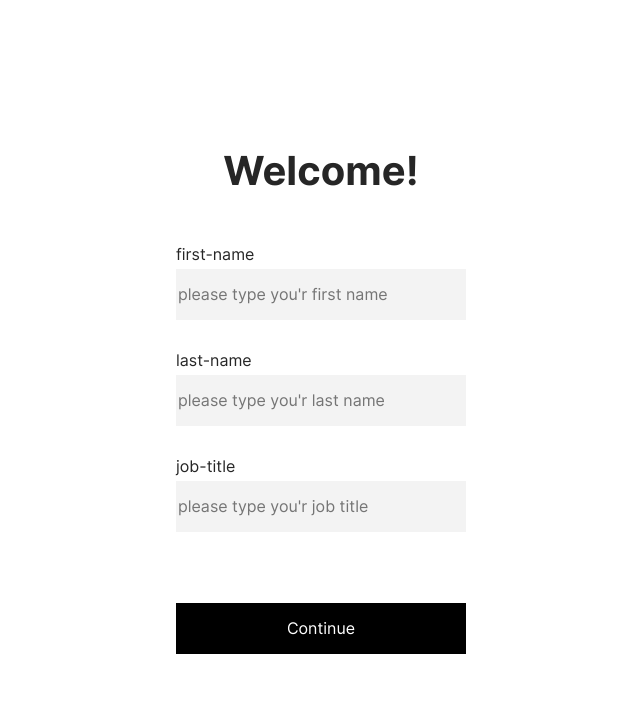
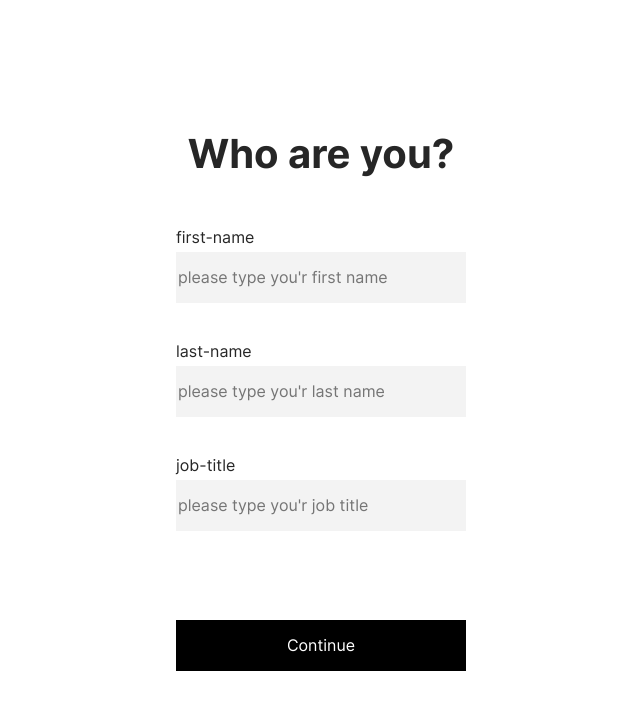
Before and after one commit to squeeze-sweet/frontend, a React (Create React App) app: page /general-info in a window 1280 px wide. Shown: the top 710 px of the page, without its empty margins (319-959 px from the left). Built offline with nearby package versions, Linux system fonts and the light colour scheme; a web font is replaced by a local one.

Commit message:
Валидация и обработка информации пользователя

```diff
--- a/src/components/templates/form-page/index.tsx
+++ b/src/components/templates/form-page/index.tsx
@@ -3,13 +3,18 @@ import { Button } from '../../../components/ui-elements/button';
 import styles from './page.module.scss';
 
 type Props = {
-  handleSubmit: (e: FormEvent) => void;
+  onSubmit: (e: React.ChangeEvent<HTMLFormElement>) => void;
   heading: string;
   buttonText: string;
   children: ReactElement;
 };
 
-export default function FormPage({ handleSubmit, heading, buttonText, children }: Props) {
+export default function FormPage({ onSubmit, heading, buttonText, children }: Props) {
+  const handleSubmit = (e: React.ChangeEvent<HTMLFormElement>) => {
+    e.preventDefault();
+    onSubmit(e);
+  };
+
   return (
     <form onSubmit={handleSubmit} className={styles.container}>
       <h1>{heading}</h1>
--- a/src/components/ui-elements/input/index.tsx
+++ b/src/components/ui-elements/input/index.tsx
@@ -1,7 +1,8 @@
+import { ChangeEvent } from 'react';
 import styles from './input.module.scss';
 
 type Props = {
-  onChange?: (e: any) => void;
+  onChange?: (e: ChangeEvent<HTMLInputElement>) => void;
   id: string;
   placeholder: string;
   label: string;
--- a/src/components/ui-elements/input/input.module.scss
+++ b/src/components/ui-elements/input/input.module.scss
@@ -18,5 +18,6 @@
 }
 
 .error {
+  height: 18px;
   color: $error-error-red;
 }
--- a/src/pages/emale-chosing/emale-chosing.module.scss
+++ /dev/null
@@ -1,20 +0,0 @@
-@import '/src/styles/mixins.scss';
-
-.container {
-  width: 290px;
-  height: 100%;
-  margin: auto;
-  display: flex;
-  flex-direction: column;
-  align-items: center;
-  text-align: center;
-  justify-content: center;
-  gap: 50px;
-}
-
-.error {
-  color: red;
-  font-size: 12px;
-  line-height: 16px;
-  text-align: center;
-}
--- a/src/pages/emale-chosing/index.tsx
+++ b/src/pages/emale-chosing/index.tsx
@@ -1,20 +1,18 @@
 import { useStore } from '../../store';
-import { useState } from 'react';
+import { ChangeEvent, EventHandler, FormEvent, useState } from 'react';
 import { useNavigate } from 'react-router-dom';
 import { Input } from '../../components/ui-elements/input';
 import { validateEmail } from './helpers';
 import LayoutPage from '../../components/templates/form-page';
-import styles from './emale-chosing.module.scss';
 
 export default function EmaleChosing() {
-  const [localEmail, setLocalEmail] = useState('');
   const [errorMsg, setErrorMsg] = useState('');
 
   let navigate = useNavigate();
   const setEmail = useStore(state => state.setEmail);
 
-  const handleSubmit = (e: any) => {
-    e.preventDefault();
+  const handleSubmit = (e: React.ChangeEvent<HTMLFormElement>) => {
+    const localEmail = e.target['email'].value;
     if (!validateEmail(localEmail)) {
       setErrorMsg('e-mail format is invalid!');
       return;
@@ -25,13 +23,17 @@ export default function EmaleChosing() {
     navigate('/general-info');
   };
 
-  const handleEmailChange = (e: any) => {
-    console.log(e.target.value);
-    setLocalEmail(e.target.value);
+  const handleEmailChange = (e: ChangeEvent<HTMLInputElement>) => {
+    const localEmail = e.target.value;
+    if (errorMsg) {
+      if (validateEmail(localEmail)) {
+        setErrorMsg('');
+      }
+    }
   };
 
   return (
-    <LayoutPage handleSubmit={handleSubmit} heading='Who are you?' buttonText='Continue'>
+    <LayoutPage onSubmit={handleSubmit} heading='Welcome!' buttonText='Continue'>
       <Input
         id='email'
         placeholder="please type you'r email here"
--- a/src/pages/general-info/general-info.module.scss
+++ b/src/pages/general-info/general-info.module.scss
@@ -1,27 +1,7 @@
 @import '/src/styles/mixins.scss';
-
-.container {
-  width: 290px;
-  height: 100%;
-  margin: auto;
-  display: flex;
-  flex-direction: column;
-  align-items: center;
-  text-align: center;
-  justify-content: center;
-  gap: 50px;
-}
 
 .inputs {
   display: flex;
   width: 100%;
-  gap: 10px;
   flex-direction: column;
 }
-
-.error {
-  color: red;
-  font-size: 12px;
-  line-height: 16px;
-  text-align: center;
-}
--- a/src/pages/general-info/index.tsx
+++ b/src/pages/general-info/index.tsx
@@ -1,65 +1,64 @@
 import { useStore } from '../../store';
-import { Button } from '../../components/ui-elements/button';
-import styles from './general-info.module.scss';
-import { useState } from 'react';
-import { Link } from 'react-router-dom';
+import { ChangeEvent, FormEvent, useState } from 'react';
 import { useNavigate } from 'react-router-dom';
 import { Input } from '../../components/ui-elements/input';
+import LayoutPage from '../../components/templates/form-page';
+import styles from './general-info.module.scss';
 
 type FormErrors = { firstName: string; lastName: string; jobTitle: string };
 
 export const GeneralInfo = () => {
-  const [localEmail, setLocalEmail] = useState('');
   const [errors, setErrors] = useState<FormErrors>({ firstName: '', lastName: '', jobTitle: '' });
+  let navigate = useNavigate();
 
-  let navigate = useNavigate();
-  const setEmail = useStore(state => state.setEmail);
+  const handleSubmit = (e: React.ChangeEvent<HTMLFormElement>) => {
+    const {
+      'first-name': firstNameInput,
+      'last-name': lastNameInput,
+      'job-title': jobTitleInput,
+    } = e.target;
+    const firstName = firstNameInput.value;
+    const lastName = lastNameInput.value;
+    const jobTitle = jobTitleInput.value;
 
-  const handleSubmit = (e: any) => {
-    e.preventDefault();
-    /*     if (!validateEmail(localEmail)) {
-      setErrorMsg('e-mail format is invalid!');
+    let newErrorValue = { firstName: '', lastName: '', jobTitle: '' };
+
+    if (!firstName || !lastName || !jobTitle) {
+      if (!firstName) newErrorValue = { ...newErrorValue, firstName: "can't be empty" };
+      if (!lastName) newErrorValue = { ...newErrorValue, lastName: "can't be empty" };
+      if (!jobTitle) newErrorValue = { ...newErrorValue, jobTitle: "can't be empty" };
+      if (JSON.stringify(errors) !== JSON.stringify(newErrorValue)) {
+        setErrors(newErrorValue);
+      }
       return;
     } else {
-      setErrorMsg('');
-      setEmail(localEmail);
-    } */
-    navigate('/general-info');
-  };
-
-  const handleEmailChange = (e: any) => {
-    console.log(e.target.value);
-    setLocalEmail(e.target.value);
+      console.log({ firstName, lastName, jobTitle });
+    }
+    /*     navigate('/general-info'); */
   };
 
   return (
-    <form onSubmit={handleSubmit} className={styles.container}>
-      <h1>Welcome!</h1>
+    <LayoutPage onSubmit={handleSubmit} heading='Who are you?' buttonText='Continue'>
       <div className={styles.inputs}>
         <Input
           id='first-name'
           placeholder="please type you'r first name"
           label='first-name'
-          onChange={handleEmailChange}
           error={errors.firstName}
         />
         <Input
           id='last-name'
           placeholder="please type you'r last name"
           label='last-name'
-          onChange={handleEmailChange}
           error={errors.lastName}
         />
         <Input
           id='job-title'
           placeholder="please type you'r job title"
           label='job-title'
-          onChange={handleEmailChange}
           error={errors.jobTitle}
         />
       </div>
-
-      <Button htmlType='submit'>Continue</Button>
-    </form>
+    </LayoutPage>
   );
 };
```
